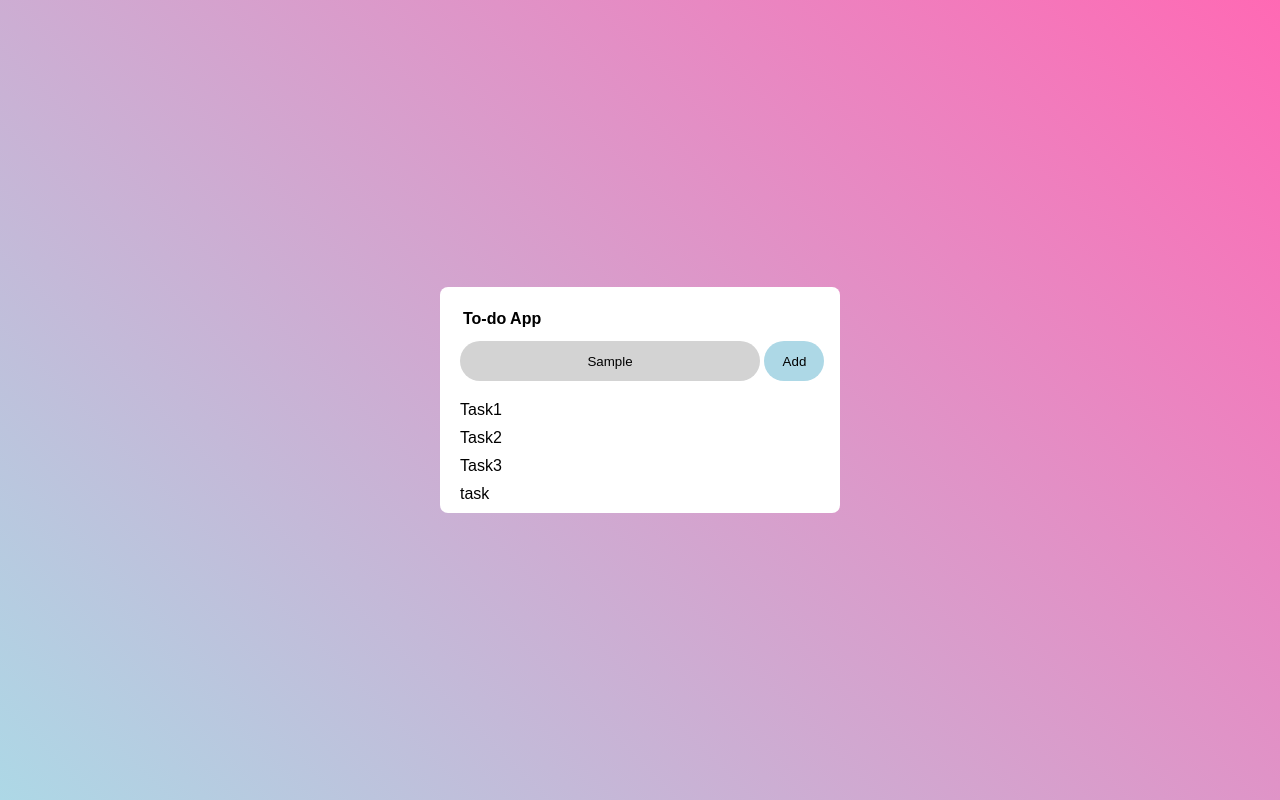
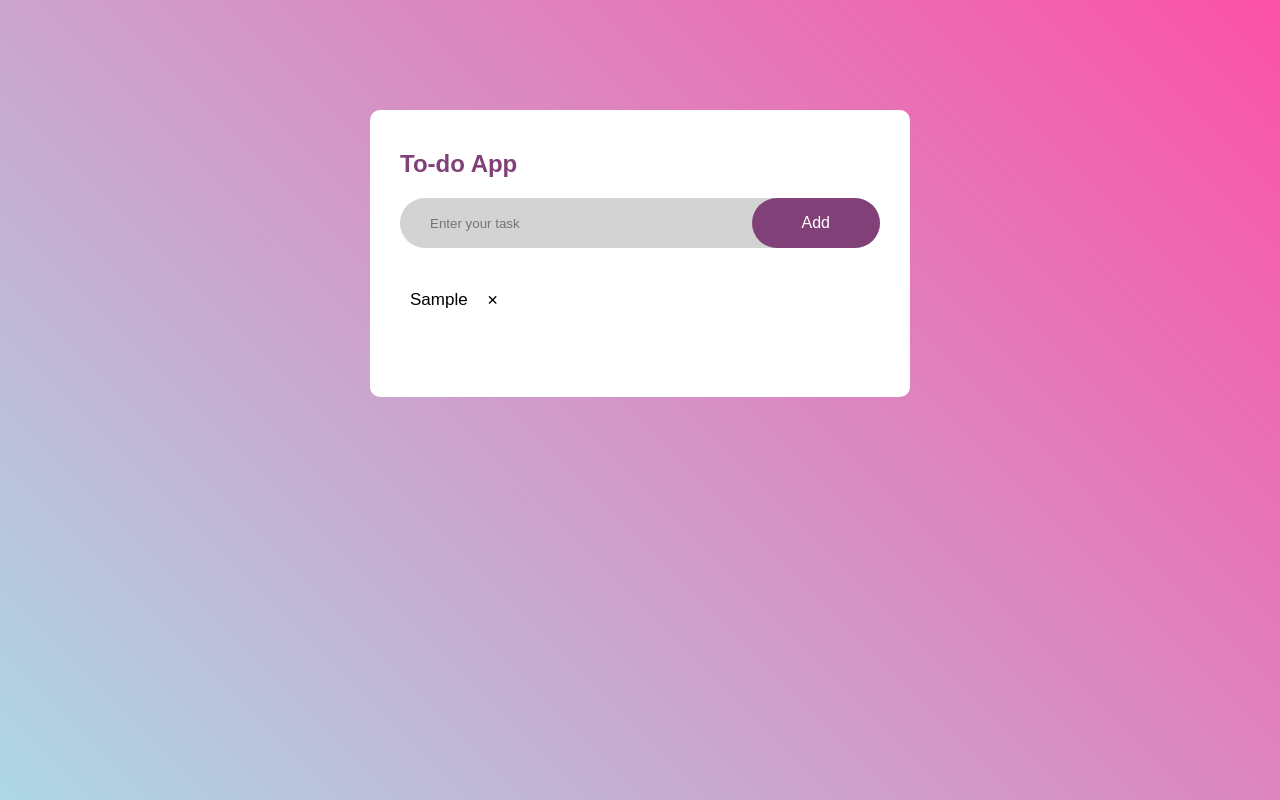
Before and after one commit to jakAdamski/To-do-app, a plain HTML site: page index.html in a window 1280 px wide. Both pictures are taken after typing "Sample" into the empty fields and a click on the button "Add". Drawn offline with nearby package versions, Linux system fonts and the light colour scheme.

Commit message:
Css and Js implemented, local storage now working as well

```diff
--- a/index.html
+++ b/index.html
@@ -6,20 +6,24 @@
     <meta name="viewport" content="width=device-width, initial-scale=1.0">
     <title>To-do App</title>
     <link rel="stylesheet" href="style.css">
+    <link rel="stylesheet" href="https://cdn.jsdelivr.net/npm/bootstrap-icons@1.11.1/font/bootstrap-icons.css">
 </head>
 
 <body>
     <div class="container">
-        <h1>To-do App</h1>
+        <div class="Todo_app">
+            <h2>To-do App </h2>
+            <div class="row">
                 <input type="text" placeholder="Enter your task" id="task">
-        <button id="addBtn">Add</button>
-        <ul>
-            <li>Task1</li>
+                <button onclick="addTask()"">Add</button>
+            </div>
+            <ul id= "list_wrapper">
+                    <!-- <li class="done">Task1</li>
                 <li>Task2</li>
                 <li>Task3</li>
-            <li>task</li>
+                <li>task</li> -->
                     </ul>
-
+            </div>
 
         </div>
         <script src="index.js"></script>
--- a/index.js
+++ b/index.js
@@ -0,0 +1,41 @@
+const inputBox = document.getElementById('task');
+const taskList = document.getElementById('list_wrapper');
+function addTask() {
+    if (inputBox.value === "") {
+        alert('Please enter a task');
+    }
+    else {
+        let list = document.createElement('li');
+        list.innerHTML = inputBox.value;
+        taskList.appendChild(list);
+        let spanner = document.createElement('span');
+        spanner.innerHTML = '&#x2715';
+        list.appendChild(spanner);
+    }
+    inputBox.value = '';
+    saveData();
+}
+taskList.addEventListener("click", function (e){
+    if(e.target.tagName === "LI") {
+        e.target.classList.toggle('done');
+        saveData()
+    }
+    else if(e.target.tagName==="SPAN"){
+        e.target.parentElement.remove();
+        saveData()
+    }
+
+    });
+    inputBox.addEventListener("keyup", function(pressEnter) {
+        if (pressEnter.keyCode === 13) {
+          pressEnter.preventDefault();
+          addTask();
+        }
+    })
+    function saveData(){
+        localStorage.setItem('data' , taskList.innerHTML);
+    }
+    function revealData() {
+        taskList.innerHTML = localStorage.getItem('data');
+    }
+    revealData();
--- a/style.css
+++ b/style.css
@@ -4,54 +4,82 @@
     box-sizing: border-box;
     font-family: "Poppins", sans-serif;
 }
-body {
-    background: linear-gradient(45deg, lightblue, hotpink);
-    height: 100vh;
+
+  .container{
+    width:100%;
+    min-height: 100vh;
+    background: linear-gradient(45deg, lightblue, rgb(252, 81, 166));
+    padding: 10px;
+  }
+  .Todo_app{
+    background-color: white;
+    width:100%;
+    max-width: 540px;
+    border-radius: 8px;
+    margin:100px auto 20px;
+    padding: 40px 30px 70px;
+    border-radius: 10px;
+  }
+  .Todo_app h2{
+    color:#814078;
     display: flex;
-    justify-content: center;
     align-items: center;
+    margin-bottom: 20px;
+
   }
-  .container{
-    height:auto;
-    background-color: white;
-   margin-left: auto;
-   margin-right: auto;
-    min-width: 400px;
-    border-radius: 8px;
+  .row{
+    display: flex;
+    align-items: center;
+    justify-content: space-between;
+    background-color: lightgray;
+    border-radius: 30px;
+    padding-left: 20px;
+    margin-bottom: 25px;
   }
-  h1{
+  input{
+    flex:1;
+    border:none;
+    outline: none;
+    background: transparent;
+    padding:10px;
+    font-weight: 14px;
+  }
+  button{
+    border:none;
+    outline:none;
+    padding:16px 50px;
+    border-radius:40px;
+    background-color: #814078;
+    color:white;
     font-size: 16px;
-    margin-left: 20px;
-    padding: 3px;
-    margin-top: 20px;
+    cursor: pointer;
   }
-#task{
-    outline: none;
-    border: none;
-    margin-left: 20px;
-    background-color: lightgray;
-    width:300px;
-    height: 40px;
-    padding: 8px;
-    margin-top: 10px;
+  ul li{
+    list-style: none;
+    font-size: 17px;
+    padding: 12px 8px 12px 10px;
+    user-select: none;
+    cursor:pointer;
+    position: relative;
+  }
+  .done{
+    text-decoration: line-through;
+  }
+  ul li span {
+    display: inline-block;
+    position: relative;
     text-align: center;
-    border-radius: 20px;
-}
-#addBtn{
-    outline: none;
-    border:none;
-    position: inline-block;
-    height:40px;
-    width:60px;
-    border-radius: 20px;
-    background-color: lightblue;
-}
-ul{
-    margin-top: 20px;
-}
-ul li{
-    list-style: none;
-    margin-top: 10px;
-    margin-bottom: 10px;
-    margin-left: 20px;
-}
+    font-size: 14px;
+    height:30px;
+    width: 30px;
+    line-height: 30px;
+    border-radius: 50%;
+    margin-left: 10px;
+    word-wrap: break-word
+    overflow: hidden;
+
+  }
+  ul li span:hover{
+    background-color:#814078;
+    color:white;
+  }
```
Lines whose indentation alone changed are shown as unchanged.
